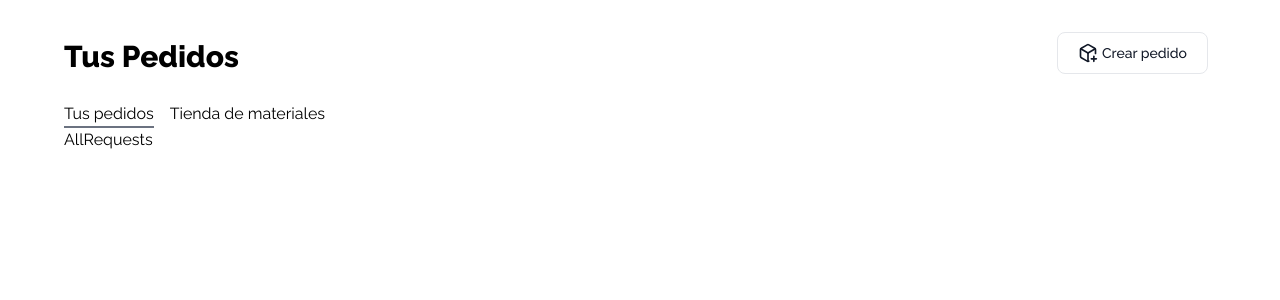
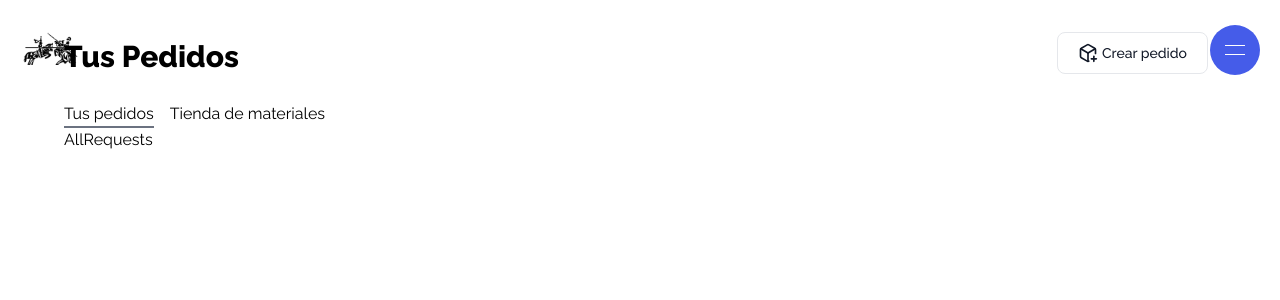
Before and after one commit to FoulTrip/materials_arq_store, a Next.js app: page /dashboard in a window 1280 px wide. Shown: the top 300 px of the page. Built offline with nearby package versions, Linux system fonts and the light colour scheme.

Commit message:
add hero section base

```diff
--- a/src/app/layout.tsx
+++ b/src/app/layout.tsx
@@ -1,6 +1,7 @@
 import type { Metadata } from "next";
 import { Inter } from "next/font/google";
 import "./globals.css";
+import Header from "@/components/header/Header";
 
 const inter = Inter({ subsets: ["latin"] });
 
@@ -16,7 +17,10 @@ export default function RootLayout({
 }>) {
   return (
     <html lang="en">
-      <body className={inter.className}>{children}</body>
+      <body className={inter.className}>
+        <Header />
+        {children}
+      </body>
     </html>
   );
 }
--- a/src/app/page.tsx
+++ b/src/app/page.tsx
@@ -4,8 +4,8 @@ import HeroSection from "@/components/Landing/HeroinSection";
 export default function Home() {
   return (
     <>
-      <Header />
-      {/* <HeroSection /> */}
+      <HeroSection />
+
     </>
   );
 }
--- a/src/components/Landing/HeroinSection.tsx
+++ b/src/components/Landing/HeroinSection.tsx
@@ -2,12 +2,33 @@ import React from "react";
 
 function HeroSection() {
   return (
-    <section className="min-h-dvh flex flex-wrap">
-      <div className="basis-96 flex-1 grid place-content-center">
-        <p>1</p>
+    <section className="min-h-dvh flex flex-wrap custom-max-900:mt-16">
+      <div className="basis-96 flex-1 grid place-content-center pl-5 pr-5 md:pt-32">
+        <h3 className="text-1xl font-bold text-blue-500 dark:text-white mb-7">
+          Logistics & Beyond
+        </h3>
+        <h1 className="mb-4 text-5xl font-extrabold text-gray-900 dark:text-white md:text-5xl lg:text-8xl">
+          Future State Faster
+        </h1>
+        <p className="text-lg font-normal text-gray-500 lg:text-xl dark:text-gray-400">
+          Leverage the power of artificial intelligence and achieve stability in
+          an ever-changing world
+        </p>
+
+        <div className="flex justify-start mt-6">
+          <button className="text-white bg-blue-700 hover:bg-blue-800 focus:outline-none focus:ring-4 focus:ring-blue-300 font-medium rounded-full text-sm px-5 py-2.5 text-center me-2 mb-2 dark:bg-blue-600 dark:hover:bg-blue-700 dark:focus:ring-blue-800">
+            Compra ahora
+          </button>
+        </div>
       </div>
-      <div className="basis-96 flex-1 grid place-content-center">
-        <p>2</p>
+      <div className="basis-96 flex-1 grid place-content-center overflow-hidden">
+        <video
+          className="w-full h-full object-cover scale-150 -z-50"
+          src={"/hersection_video.mp4"}
+          autoPlay
+          loop
+          muted
+        ></video>
       </div>
     </section>
   );
--- a/src/components/header/Header.tsx
+++ b/src/components/header/Header.tsx
@@ -5,6 +5,8 @@ import styles from "./header.module.css";
 import NavContainer from "./nav/Navigate";
 import { AnimatePresence } from "framer-motion";
 import { usePathname } from "next/navigation";
+import Image from "next/image";
+import testLogo from "@/assets/test_logo.png";
 
 function Header() {
   const [isActive, setIsActive] = useState(false);
@@ -17,6 +19,14 @@ function Header() {
   return (
     <>
       <div className={styles.main}>
+        <p className={styles.boxLogo}>
+          <Image
+            src={testLogo}
+            className={styles.imageLogo}
+            alt={"testLogo"}
+            priority={true}
+          />
+        </p>
         <div className={styles.header}>
           <div
             onClick={() => {
--- a/src/components/header/header.module.css
+++ b/src/components/header/header.module.css
@@ -1,18 +1,43 @@
+.main {
+  display: flex;
+  flex-direction: row;
+  justify-content: space-between;
+  position: fixed;
+  width: 100%;
+  z-index: 1;
+  top: 0;
+  /* background-color: transparent;
+  backdrop-filter: blur(10px);
+  transition: background-color 0.3s; */
+
+  .boxLogo {
+    display: grid;
+    place-content: center;
+    padding: 20px;
+  }
+
+  .imageLogo {
+    width: 60px;
+    height: auto;
+  }
+}
+
 .header {
-  padding: 30px;
-  position: fixed;
+  padding: 20px;
   right: 0;
-  z-index: 1;
+  display: grid;
+  place-content: center;
 
   .button {
-    width: 60px;
-    height: 60px;
+    width: 50px;
+    height: 50px;
     border-radius: 50%;
     background-color: #455ce9;
     cursor: pointer;
     display: flex;
     align-items: center;
     justify-content: center;
+    z-index: 3;
   }
 
   .burger {
--- a/src/components/header/nav/Navigate.tsx
+++ b/src/components/header/nav/Navigate.tsx
@@ -59,7 +59,7 @@ export default function NavContainer() {
             );
           })}
         </div>
-        <FooterComponent />
+        {/* <FooterComponent /> */}
       </div>
       <CurveComponent />
     </motion.div>
--- a/tailwind.config.ts
+++ b/tailwind.config.ts
@@ -8,10 +8,8 @@ const config: Config = {
   ],
   theme: {
     extend: {
-      backgroundImage: {
-        "gradient-radial": "radial-gradient(var(--tw-gradient-stops))",
-        "gradient-conic":
-          "conic-gradient(from 180deg at 50% 50%, var(--tw-gradient-stops))",
+      screens: {
+        "custom-max-900": { max: "900px" },
       },
     },
   },
```
Also changed, not shown: src/assets/test_logo.png (added), 1 other file (tests, documents, lock files or other folders).
